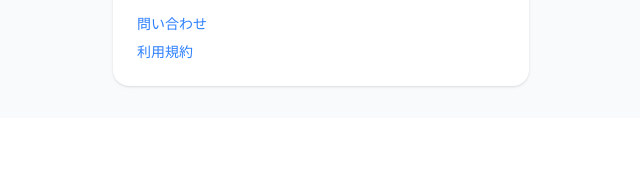
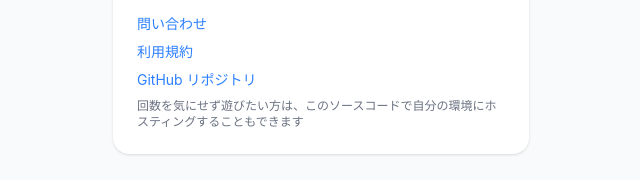
Before and after one commit to kenyamaneko/pokelingual, a React (Vite) app in the folder frontend/: page /settings in a window 1280 px wide. Shown: the part 1310-1490 px from the top of the page, without its empty margins (319-959 px from the left). Before the commit the page ends 1428 px from the top, so only its background shows below. Built offline with nearby package versions, Linux system fonts and the light colour scheme; no server answers; sample sign-in values are in the browser's storage.

Commit message:
feat(settings): 設定画面にGitHubリポジトリへの導線を追加する (#184)
Quest の1日あたりレート制限を気にせず遊びたいユーザー向けに、
公開済みリポジトリへのセルフホスト導線を「このサイトについて」に追加する。

Closes #184

```diff
--- a/frontend/src/constants/links.ts
+++ b/frontend/src/constants/links.ts
@@ -1 +1,2 @@
 export const CONTACT_FORM_URL = "https://forms.gle/mUhMjSMf8TPJc3CC9";
+export const GITHUB_REPO_URL = "https://github.com/kenyamaneko/pokelingual";
--- a/frontend/src/pages/SettingsPage.tsx
+++ b/frontend/src/pages/SettingsPage.tsx
@@ -7,7 +7,7 @@ import { formatPokemonId } from "../utils/pokemonFormat";
 import { searchPokemonByName } from "../utils/pokemonSearch";
 import { logger } from "../utils/logger";
 import type { PokedexEntry } from "../../../shared/api-types/pokedex";
-import { CONTACT_FORM_URL } from "../constants/links";
+import { CONTACT_FORM_URL, GITHUB_REPO_URL } from "../constants/links";
 
 /** 選択可能な世代 (第1〜8世代) と代表作。数字だけだと分かりにくいのでバージョン名を併記する。backend の GENERATION_RANGES と対応。 */
 const GENERATION_OPTIONS = [
@@ -291,6 +291,17 @@ export function SettingsPage() {
             <Link to="/terms" className="text-blue-500 hover:underline">
               利用規約
             </Link>
+            <a
+              href={GITHUB_REPO_URL}
+              target="_blank"
+              rel="noopener noreferrer"
+              className="text-blue-500 hover:underline"
+            >
+              GitHub リポジトリ
+            </a>
+            <p className="text-gray-500 text-xs">
+              回数を気にせず遊びたい方は、このソースコードで自分の環境にホスティングすることもできます
+            </p>
           </div>
         </div>
       </div>
```
Also changed, not shown: 1 other file (tests, documents, lock files or other folders).
